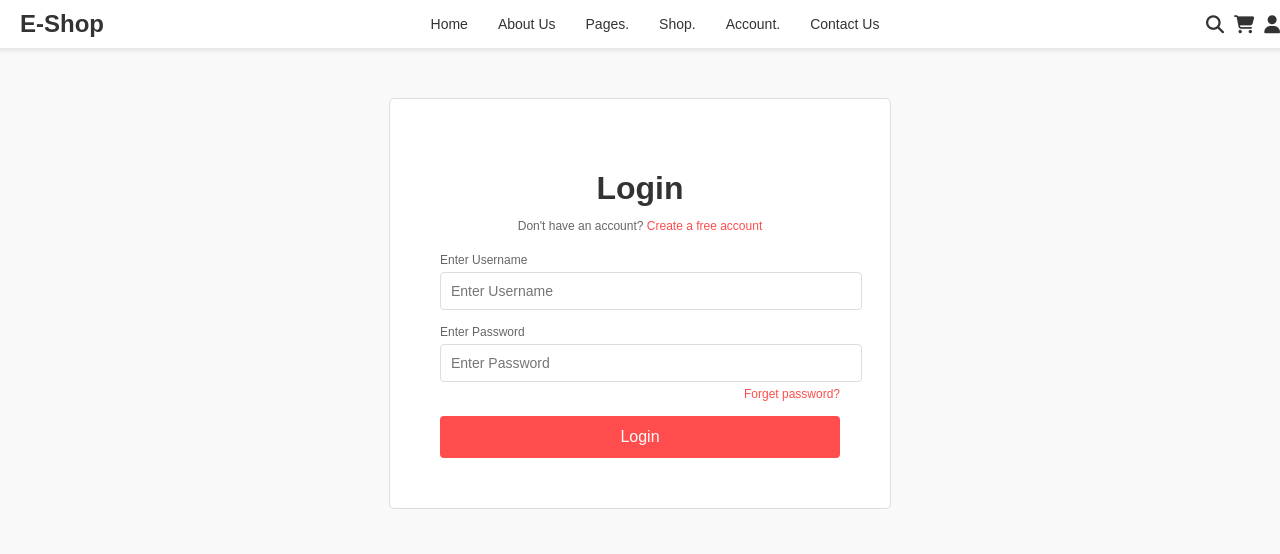
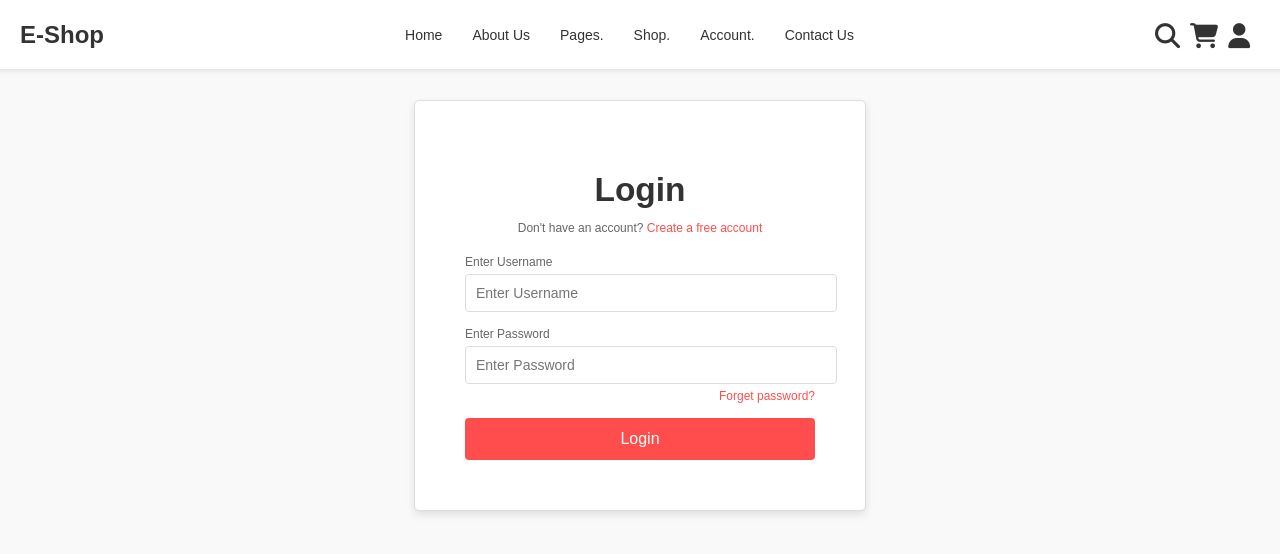
Before and after one commit to benbendict08/Activity_Workflow, a PHP site: page / in a window 1280 px wide. Shown: the top 554 px of the page. Run offline with PHP 8.4, Linux system fonts and the light colour scheme.

Commit message:
updated login

```diff
--- a/styles.css
+++ b/styles.css
@@ -6,6 +6,7 @@ body {
     display: flex;
     flex-direction: column;
     align-items: center;
+    overflow-x: hidden;
 }
 
 nav {
@@ -13,9 +14,24 @@ nav {
     display: flex;
     justify-content: space-between;
     align-items: center;
-    padding: 10px 20px;
+    padding: 20px 20px;
     background-color: #fff;
     box-shadow: 0 2px 5px rgba(0,0,0,0.1);
+    position: fixed;
+    top: 0;
+    z-index: 1000;
+    animation: slideDown 0.5s ease-out;
+}
+
+@keyframes slideDown {
+    from {
+        transform: translateY(-100%);
+        opacity: 0;
+    }
+    to {
+        transform: translateY(0);
+        opacity: 1;
+    }
 }
 
 .logo {
@@ -23,6 +39,11 @@ nav {
     font-weight: bold;
     color: #333;
     margin-left: 20px;
+    transition: color 0.3s ease;
+}
+
+.logo:hover {
+    color: #ff4d4d;
 }
 
 .nav-links {
@@ -40,43 +61,105 @@ nav {
     text-decoration: none;
     color: #333;
     font-size: 14px;
+    transition: color 0.3s ease, transform 0.2s ease;
+}
+
+.nav-links a:hover {
+    color: #ff4d4d;
+    transform: scale(1.1);
 }
 
 .nav-icons {
     display: flex;
     gap: 10px;
+    margin-right: 30px;
 }
 
 .nav-icons .icon {
-    font-size: 18px;
+    font-size: 25px;
     cursor: pointer;
     color: #333;
+    position: relative;
+    transition: color 0.3s ease, transform 0.2s ease;
+}
+
+.nav-icons .icon:hover {
+    color: #ff4d4d;
+    transform: scale(1.2);
 }
 
 .nav-icons .icon i {
     vertical-align: middle;
 }
 
+.nav-icons .icon::after {
+    content: attr(data-tooltip);
+    position: absolute;
+    bottom: -30px;
+    left: 50%;
+    transform: translateX(-50%);
+    background-color: #333;
+    color: #fff;
+    padding: 5px 10px;
+    border-radius: 3px;
+    font-size: 12px;
+    white-space: nowrap;
+    opacity: 0;
+    visibility: hidden;
+    transition: opacity 0.2s ease;
+    z-index: 1;
+}
+
+.nav-icons .icon:hover::after {
+    opacity: 1;
+    visibility: visible;
+}
+
+
+.nav-icons .icon:nth-child(1)::after { content: "Search"; }
+.nav-icons .icon:nth-child(2)::after { content: "Cart"; }
+.nav-icons .icon:nth-child(3)::after { content: "Profile"; }
+
 .login-container {
-    width: 400px;
-    margin-top: 50px;
+    width: 350px;
+    margin-top: 100px;
     padding: 50px;
     background-color: #fff;
     border: 1px solid #ddd;
     border-radius: 5px;
     text-align: center;
+    box-shadow: 0 4px 8px rgba(0,0,0,0.1);
+}
+
+@keyframes fadeInUp {
+    from {
+        opacity: 0;
+        transform: translateY(20px);
+    }
+    to {
+        opacity: 1;
+        transform: translateY(0);
+    }
 }
 
 .login-container h1 {
     font-size: 32px;
     margin-bottom: 10px;
     color: #333;
+    animation: pulse 1.5s infinite ease-in-out;
+}
+
+@keyframes pulse {
+    0% { transform: scale(1); }
+    50% { transform: scale(1.05); }
+    100% { transform: scale(1); }
 }
 
 .signup-link {
     font-size: 12px;
     color: #666;
     margin-bottom: 20px;
+    transition: color 0.3s ease;
 }
 
 .signup-link a {
@@ -85,6 +168,7 @@ nav {
 }
 
 .signup-link a:hover {
+    color: #e63939;
     text-decoration: underline;
 }
 
@@ -98,6 +182,7 @@ nav {
     color: #666;
     display: block;
     margin-bottom: 5px;
+    transition: color 0.3s ease;
 }
 
 .form-group input {
@@ -106,6 +191,13 @@ nav {
     border: 1px solid #ddd;
     border-radius: 4px;
     font-size: 14px;
+    transition: border-color 0.3s ease, box-shadow 0.3s ease;
+}
+
+.form-group input:focus {
+    border-color: #ff4d4d;
+    box-shadow: 0 0 5px rgba(255, 77, 77, 0.3);
+    outline: none;
 }
 
 .forgot-password {
@@ -115,9 +207,11 @@ nav {
     color: #ff4d4d;
     text-decoration: none;
     margin-top: 5px;
+    transition: color 0.3s ease;
 }
 
 .forgot-password:hover {
+    color: #e63939;
     text-decoration: underline;
 }
 
@@ -130,8 +224,14 @@ button {
     border-radius: 4px;
     font-size: 16px;
     cursor: pointer;
+    transition: background-color 0.3s ease, transform 0.2s ease;
 }
 
 button:hover {
     background-color: #e63939;
+    transform: translateY(-2px);
 }
+
+button:active {
+    transform: translateY(0);
+}
```
